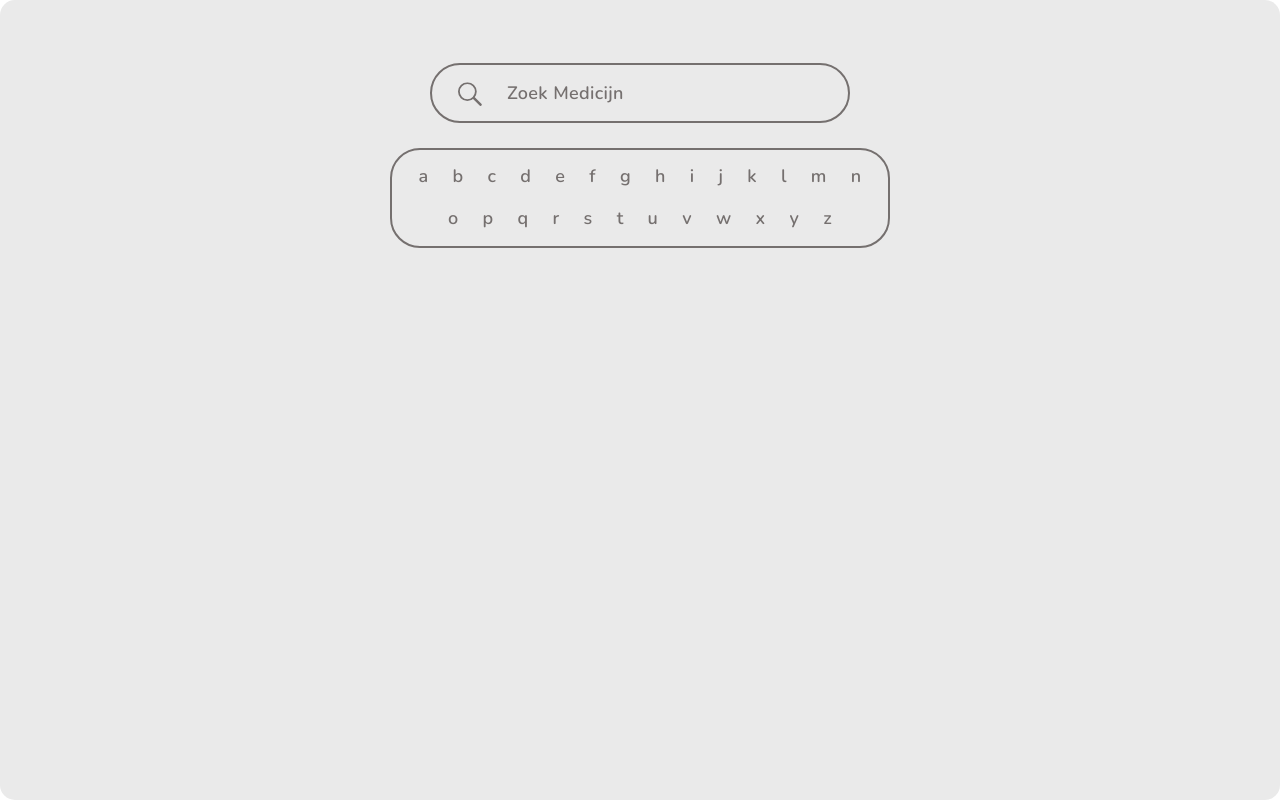
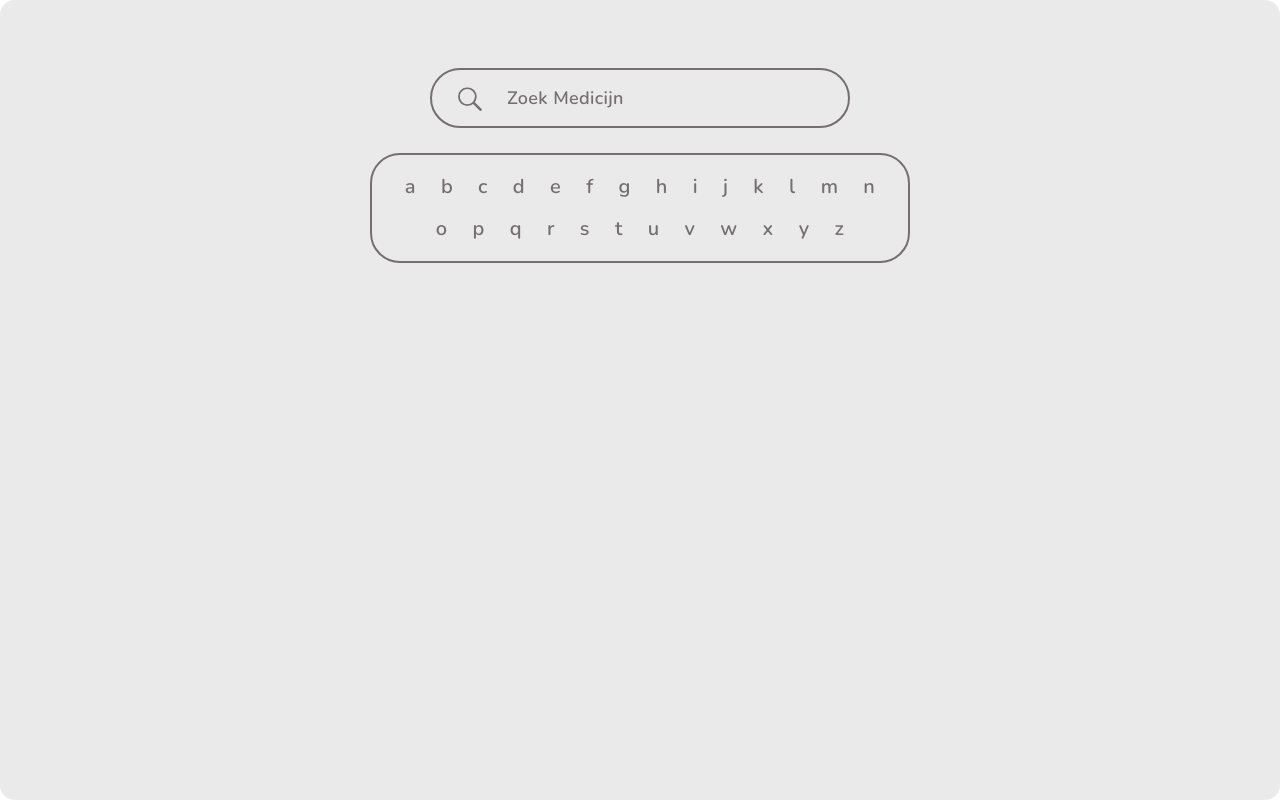
Before and after one commit to cactusniek/Vetly, a React (Vite) app: page / in a window 1280 px wide. Built offline with nearby package versions, Linux system fonts and the light colour scheme.

Commit message:
update: added hovers and made alphabetical search box larger

```diff
--- a/src/components/Search.tsx
+++ b/src/components/Search.tsx
@@ -66,7 +66,18 @@ export default function Search() {
 
                 <div className="alphabet-row">
                     {secondRow.map(letter => (
-                        <span key={letter} className="alphabet-letter">
+                        <span
+                            key={letter}
+                            className={`alphabet-letter ${selectedAlphabeticalValue === letter ? 'selected' : ''}`}
+                            onClick={() => {
+                                if (selectedAlphabeticalValue === letter) {
+                                    setSelectedAlphabeticalValue(null)
+                                } else {
+                                    setSelectedAlphabeticalValue(letter)
+                                    setSearchBarValue('')
+                                }
+                            }}
+                        >
                             {letter}
                         </span>
                     ))}
@@ -75,6 +86,3 @@ export default function Search() {
         </div>
     )
 }
-
-// when searchbar is on focus move out alphabetical order, make it go up and fade out.
-// then move searchbar up a little at the same time.
--- a/src/styles/_variables.scss
+++ b/src/styles/_variables.scss
@@ -9,3 +9,4 @@ $color-bg-main: #eaeaea;
 $color-text-main: #2c2c2c;
 $color-text-muted: #75706f;
 $color-text-muted-hover: #494949;
+$color-text-white: #eaeaea;
--- a/src/styles/global.scss
+++ b/src/styles/global.scss
@@ -13,8 +13,8 @@
 
     font-family: 'Nunito', sans-serif;
     font-style: normal;
+    font-size: 18px;
     font-weight: 600;
-    font-size: 18px;
     line-height: 1.4;
     letter-spacing: 0.02em;
     font-optical-sizing: auto;
--- a/src/styles/search.scss
+++ b/src/styles/search.scss
@@ -65,10 +65,10 @@
     flex-direction: column;
     justify-content: center;
     align-items: center;
-    gap: 10px;
+    gap: 5px;
 
-    height: 100px;
-    width: 500px;
+    height: 110px;
+    width: 540px;
 
     border-radius: 30px;
     border: 2px solid $color-muted;
@@ -84,25 +84,35 @@
     .alphabet-row {
         display: flex;
 
+        cursor: pointer;
+
         .alphabet-letter {
-            padding-inline: 12px;
+            margin: 1.5px;
+            padding-inline: 11px;
             padding-top: 3px;
             padding-bottom: 3px;
 
+            border-radius: 10px;
+            font-size: 20px;
             color: $color-text-muted;
 
-            transition: color 0.3s ease;
+            user-select: none;
+            transition:
+                background-color 0.3s ease,
+                color 0.3s ease;
         }
 
         .alphabet-letter:hover {
-            color: $color-text-muted-hover;
+            background-color: $color-muted;
+
+            color: $color-text-white;
 
             cursor: pointer;
         }
 
         .alphabet-letter.selected {
-            font-weight: 700;
-            color: $color-text-main;
+            background-color: $color-muted;
+            color: $color-text-white;
         }
     }
 }
@@ -119,4 +129,5 @@
     pointer-events: none;
 }
 
-/* overflow-y: scroll; /* only set this on content, not the whole component */
+// start making breakpoints for responsive design
+// overflow-y: scroll; /* only set this on content, not the whole component
```
